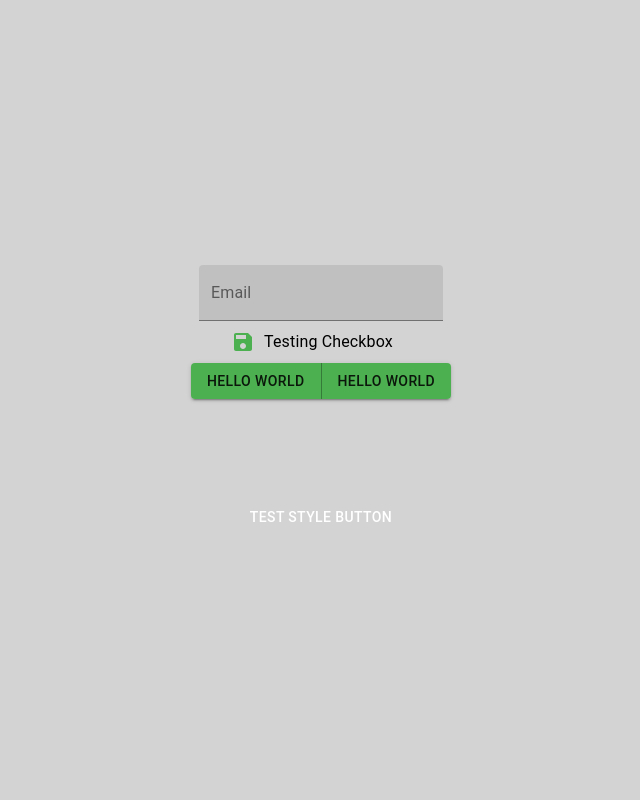
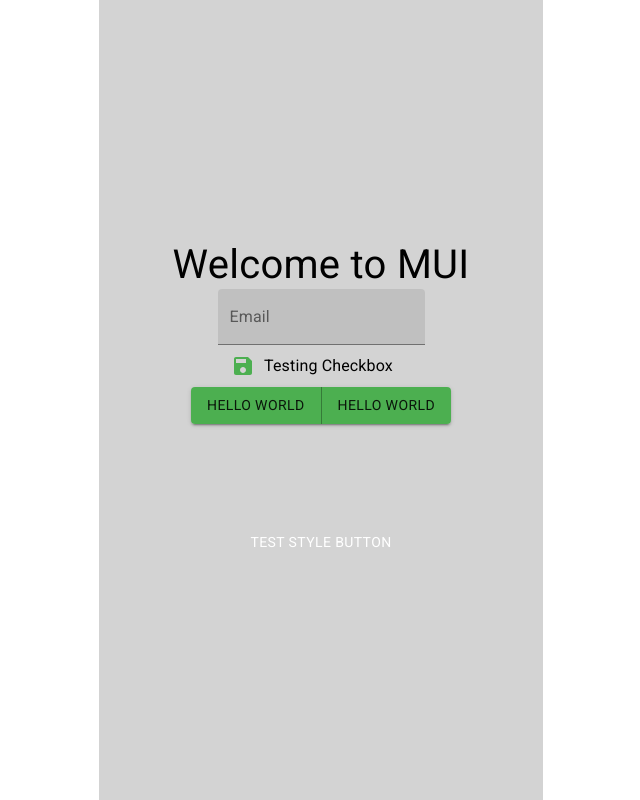
Before and after one commit to Shakib448/mui-template, a React (Create React App) app: page / in a window 1280 px wide. Shown: the whole page, without its empty margins (319-959 px from the left). Built offline with nearby package versions, Linux system fonts and the light colour scheme.

Commit message:
WIP on THEME

```diff
--- a/src/App.js
+++ b/src/App.js
@@ -8,10 +8,13 @@
   ThemeProvider,
   createMuiTheme,
   TextField,
+  Typography,
+  Container,
 } from "@material-ui/core";
 import DeleteIcon from "@material-ui/icons/Delete";
 import SaveIcon from "@material-ui/icons/Save";
 import { green } from "@material-ui/core/colors";
+import "fontsource-roboto";
 
 const useStyle = makeStyles({
   root: {
@@ -24,6 +27,11 @@
 });
 
 const theme = createMuiTheme({
+  typography: {
+    h4: {
+      fontSize: 40,
+    },
+  },
   palette: {
     primary: {
       main: green[500],
@@ -37,7 +45,8 @@
 
   return (
     <ThemeProvider theme={theme}>
-      <div
+      <Container
+        maxWidth="xs"
         style={{
           height: "100vh",
           display: "flex",
@@ -47,6 +56,7 @@
           flexDirection: "column",
         }}
       >
+        <Typography variant="h4">Welcome to MUI</Typography>
         <TextField
           variant="filled"
           color="secondary"
@@ -72,7 +82,7 @@
           <Button>Hello World</Button>
         </ButtonGroup>
         <Button className={classes.root}>Test style button</Button>
-      </div>
+      </Container>
     </ThemeProvider>
   );
 };
```
